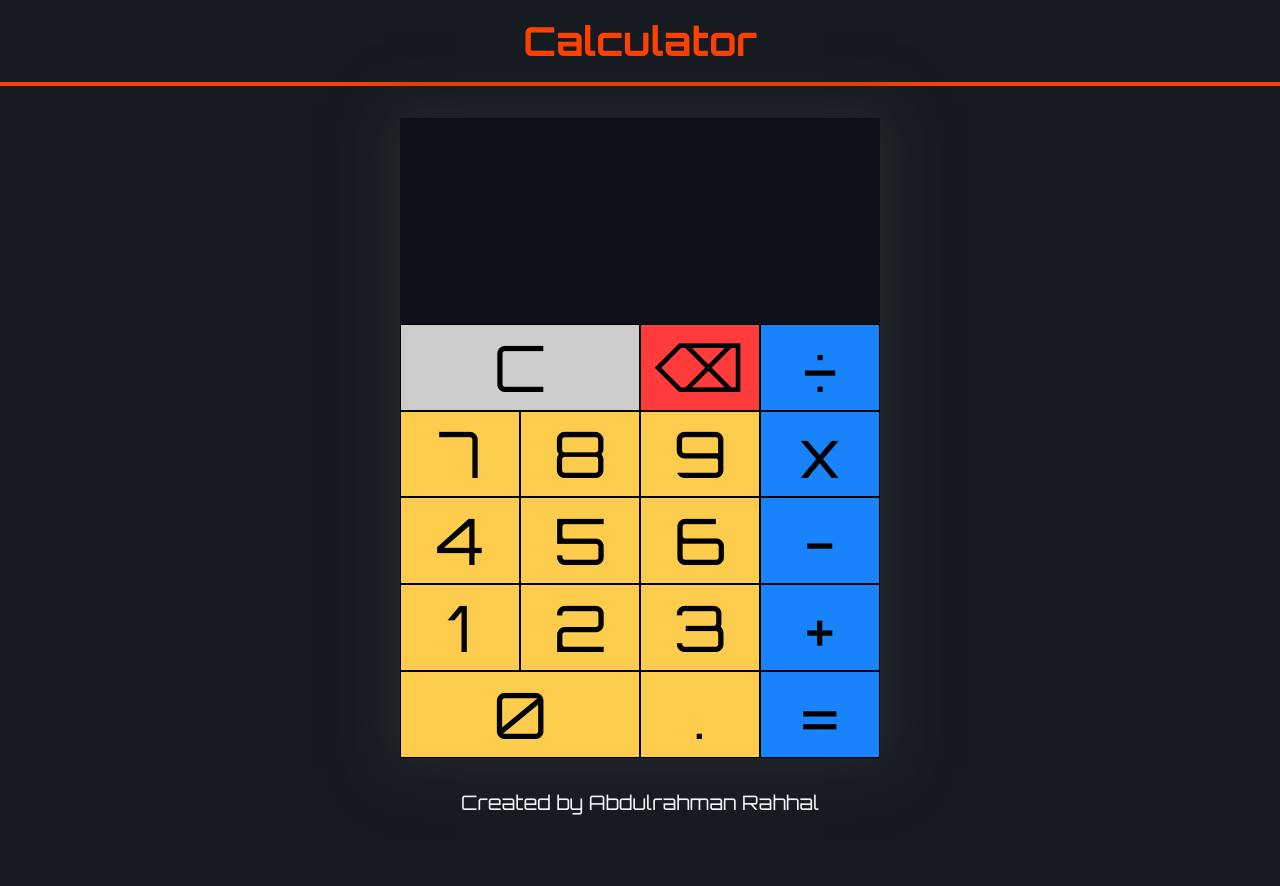
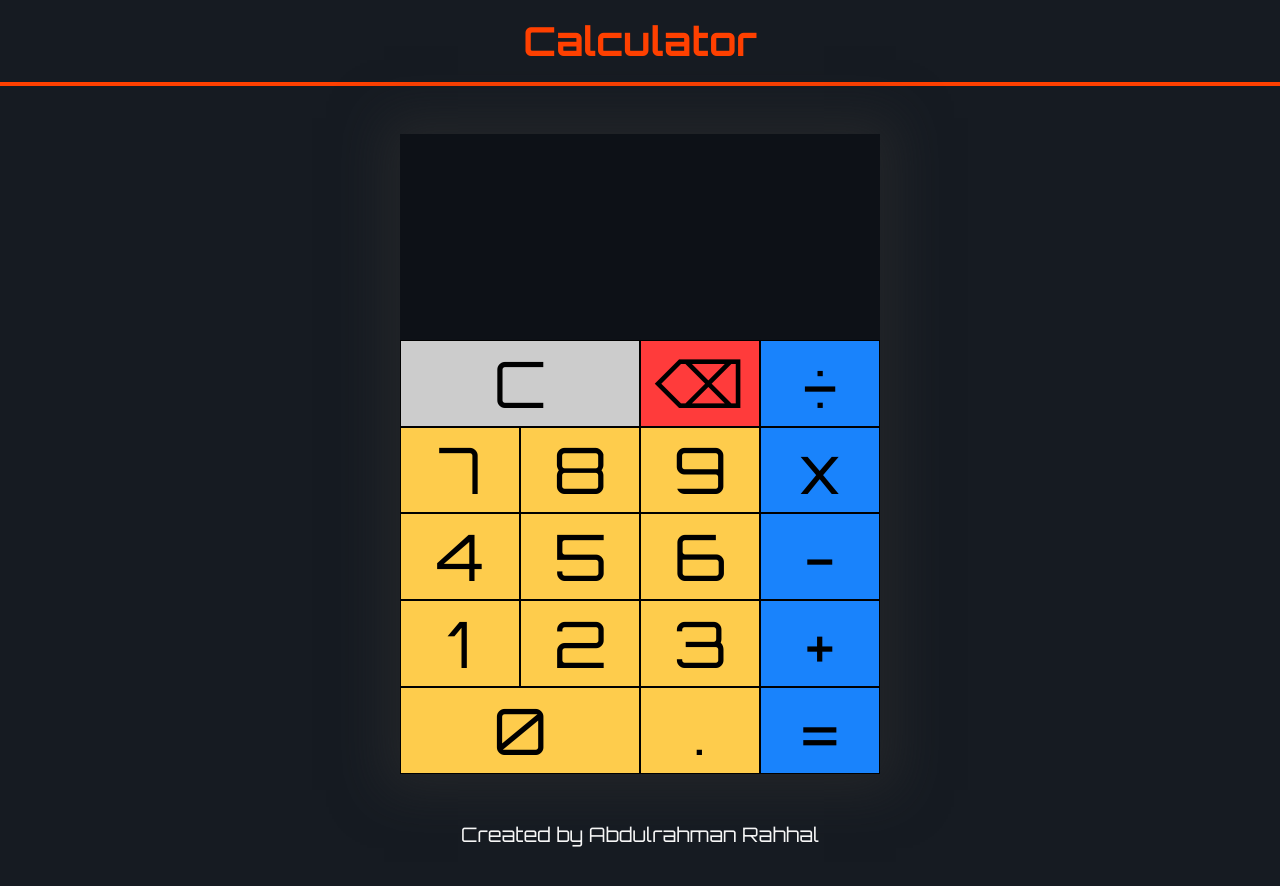
Before and after one commit to arrahhal/calculator, a plain HTML site: page index.html in a window 1280 px wide. Before the commit the page ends 847 px from the top, so only its background shows below. Drawn offline with Linux system fonts and the light colour scheme.

Commit message:
Edit font-size & margins

```diff
--- a/styles.css
+++ b/styles.css
@@ -42,17 +42,17 @@ body{
     padding: 1rem 0;
     color: var(--red-orange);
     border-bottom: 4px solid var(--red-orange);
-    margin-bottom: 2rem;
+    margin-bottom: 3rem;
 }
 .main{
     display: flex;
     justify-content: center;
-    margin-bottom: 2rem;
+    margin-bottom: 3rem;
 }
 .footer{
     text-align: center;
     color: var(--white);
-    margin-bottom: 2rem;
+    margin-bottom: 3rem;
 }
 .calculator{
     display: flex;
@@ -84,7 +84,7 @@ body{
     flex: 2;
     display: flex;
     flex-direction: column;
-    font-size: 4rem;
+    font-size: 3.7rem;
     font-weight: 400;
     padding: 1rem;
     padding-right: 2rem;
```
